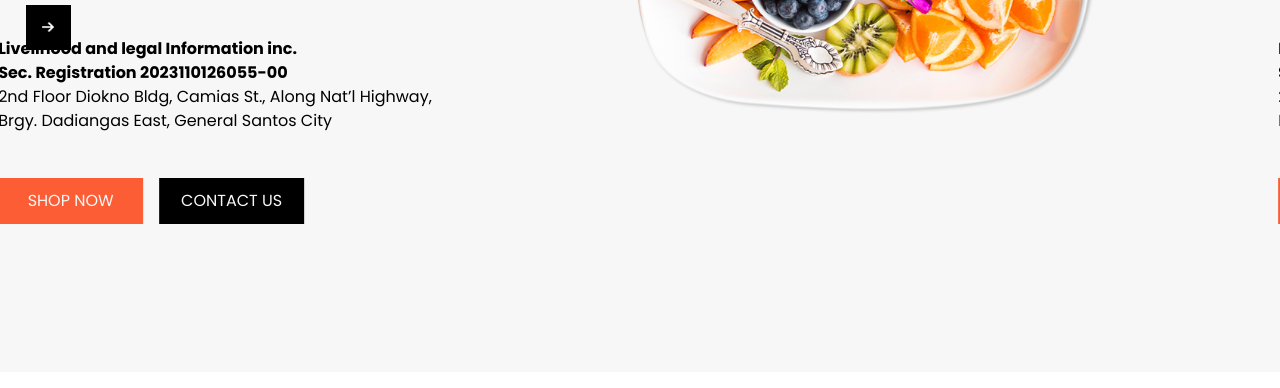
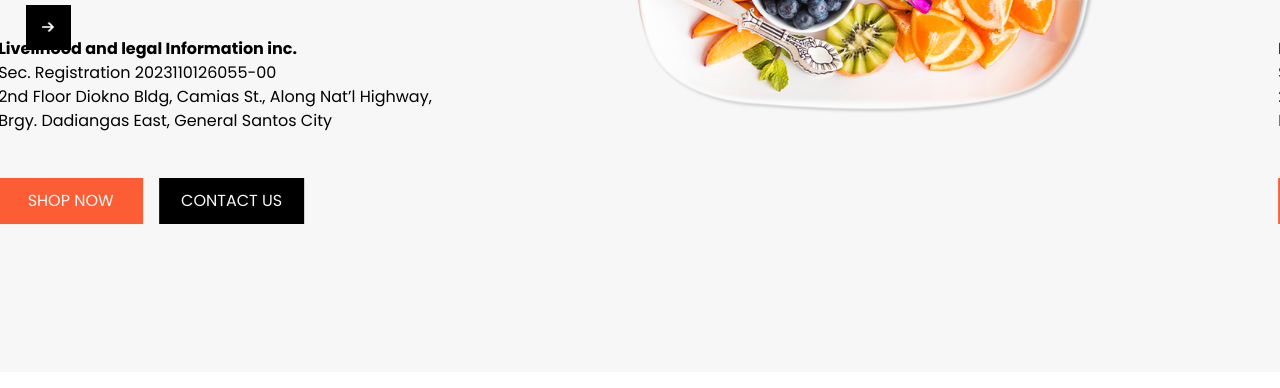
Before and after one commit to kasandigan/community, a plain HTML site: page index.html in a window 1280 px wide. Shown: the part 412-800 px from the top of the page. Drawn offline with nearby package versions, Linux system fonts and the light colour scheme; some packages are replaced by stand-ins of ours.

Commit message:
Update index.html

```diff
--- a/index.html
+++ b/index.html
@@ -91,8 +91,8 @@
                             Welcome to Kasandigan Community
                           </h1>
                           <p>
-                            <B>Livelihood and legal Information inc. <BR>
-                            Sec. Registration 2023110126055-00</B><BR>
+                            <B>Livelihood and legal Information inc.</B><BR>
+                            Sec. Registration 2023110126055-00<BR>
 
                             2nd Floor Diokno Bldg, Camias St., Along Nat’l Highway,<BR>
                             Brgy. Dadiangas East, General Santos City
@@ -132,8 +132,8 @@
                             Welcome to Kasandigan Community
                           </h1>
                           <p>
-                            <B>Livelihood and legal Information inc. <BR>
-                            Sec. Registration 2023110126055-00</B><BR>
+                            <B>Livelihood and legal Information inc.</B><BR>
+                            Sec. Registration 2023110126055-00<BR>
 
                             2nd Floor Diokno Bldg, Camias St., Along Nat’l Highway,<BR>
                             Brgy. Dadiangas East, General Santos City
@@ -173,8 +173,8 @@
                             Welcome to Kasandigan Community
                           </h1>
                           <p>
-                            <B>Livelihood and legal Information inc. <BR>
-                            Sec. Registration 2023110126055-00</B><BR>
+                            <B>Livelihood and legal Information inc.</B><BR>
+                            Sec. Registration 2023110126055-00<BR>
 
                             2nd Floor Diokno Bldg, Camias St., Along Nat’l Highway,<BR>
                             Brgy. Dadiangas East, General Santos City
```
